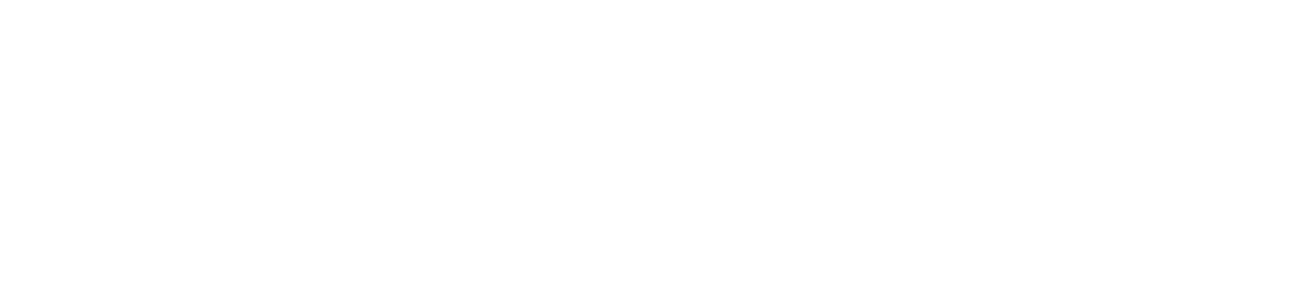
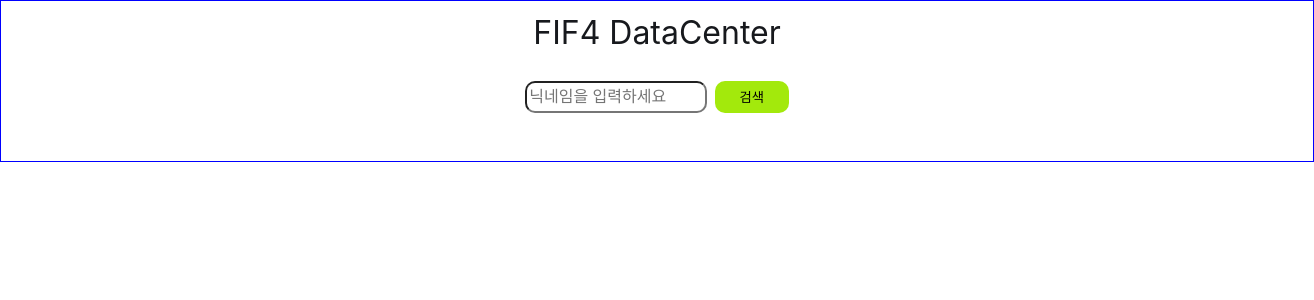
Before and after one commit to hanbinchoi/FIFO4-DataCenter, a React (Create React App) app: page / in a window 1280 px wide. Shown: the top 300 px of the page, 1314 px wide, since content can reach past the window. Built offline with nearby package versions, Linux system fonts and the light colour scheme.

Commit message:
Feat: Search Component 구현

```diff
--- a/src/App.tsx
+++ b/src/App.tsx
@@ -3,6 +3,7 @@
 import Title from "./Title";
 import { ThemeProvider } from "styled-components";
 import { darkTheme } from "./theme";
+import Search from "./Search";
 
 // 글로벌 스타일 적용 (reset CSS)
 const GlobalStyle = createGlobalStyle`
@@ -59,13 +60,15 @@
   @media (max-width: 255px) {
     display: none;
   }
-  @media (min-width: 390px) {
+  /* @media (min-width: 390px) {
     display: none;
-  }
+  } */
   display: flex;
   flex-direction: column;
   align-items: center;
   justify-content: center;
+
+  width: 100vw;
 
   padding: 1rem 1rem;
   border: 1px solid blue;
@@ -80,6 +83,7 @@
       <ThemeProvider theme={darkTheme}>
         <Container>
           <Title />
+          <Search />
         </Container>
       </ThemeProvider>
     </>
--- /dev/null
+++ b/src/Search.tsx
@@ -0,0 +1,48 @@
+import { ChangeEventHandler, useState } from "react";
+import { styled } from "styled-components";
+
+const SearchBar = styled.form`
+  display: flex;
+  margin: 2rem;
+  gap: 0.5rem;
+`;
+const Button = styled.button`
+  background-color: ${(props) => props.theme.accentColor};
+  border: none;
+  border-radius: 10px;
+  flex: 1;
+  width: 100%;
+  padding: 0.4rem 0.5rem;
+`;
+const Input = styled.input`
+  font-size: 1rem;
+  color: ${(props) => props.theme.textColor};
+  border-radius: 10px;
+  flex: 3;
+  width: 100%;
+`;
+function Search() {
+  const onChange = (event: React.FormEvent<HTMLInputElement>) => {
+    console.log(event.currentTarget.value);
+    setText(event.currentTarget.value);
+  };
+  const onSubmit = (event: React.FormEvent<HTMLFormElement>) => {
+    event.preventDefault();
+    setText("");
+    console.dir(event.currentTarget);
+  };
+
+  const [text, setText] = useState("");
+  return (
+    <SearchBar onSubmit={onSubmit}>
+      <Input
+        value={text}
+        placeholder="닉네임을 입력하세요"
+        onChange={onChange}
+      />
+      <Button>검색</Button>
+    </SearchBar>
+  );
+}
+
+export default Search;
--- a/src/index.tsx
+++ b/src/index.tsx
@@ -1,7 +1,6 @@
 import React from "react";
 import ReactDOM from "react-dom/client";
 import App from "./App";
-import { darkTheme } from "./theme";
 
 const root = ReactDOM.createRoot(
   document.getElementById("root") as HTMLElement
```
